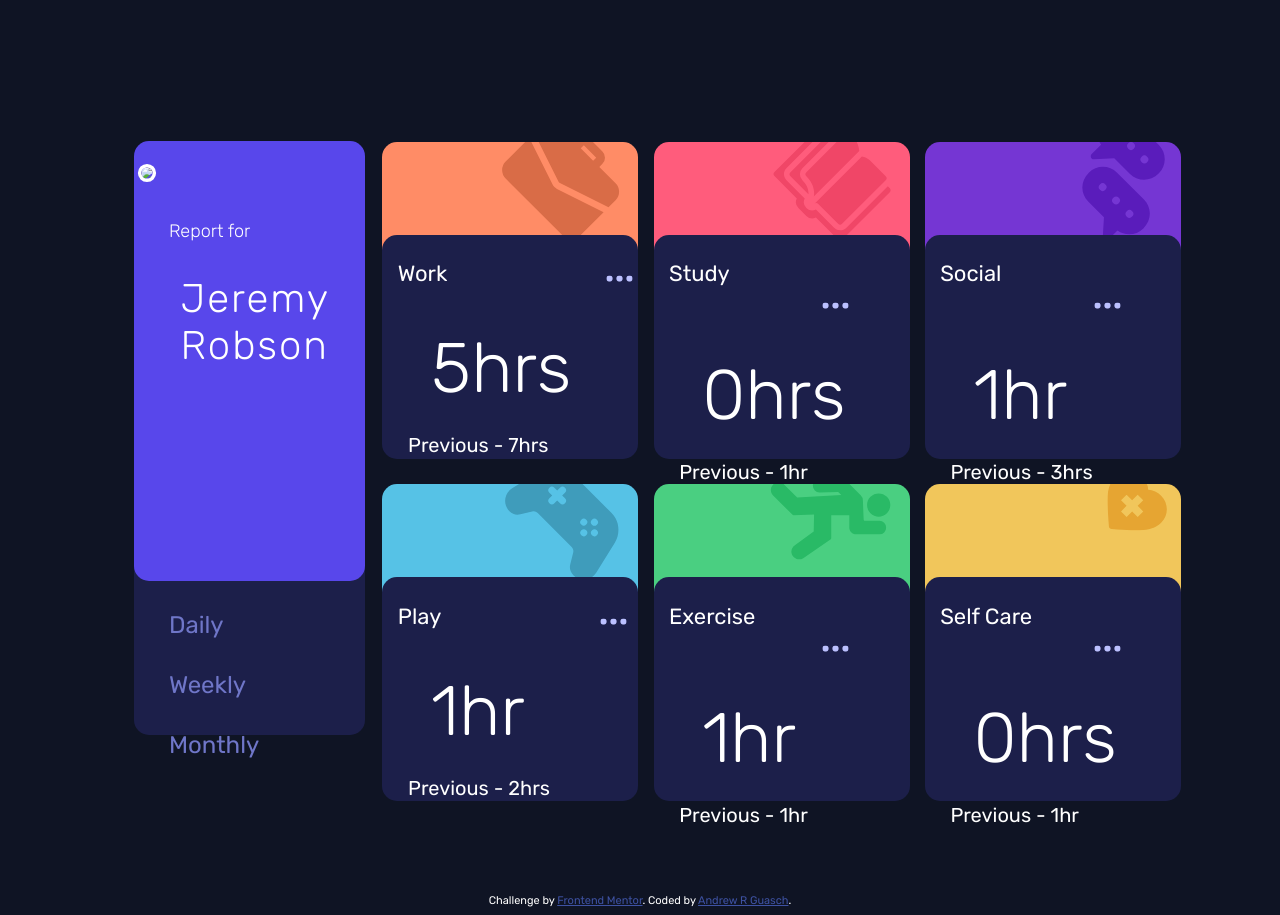
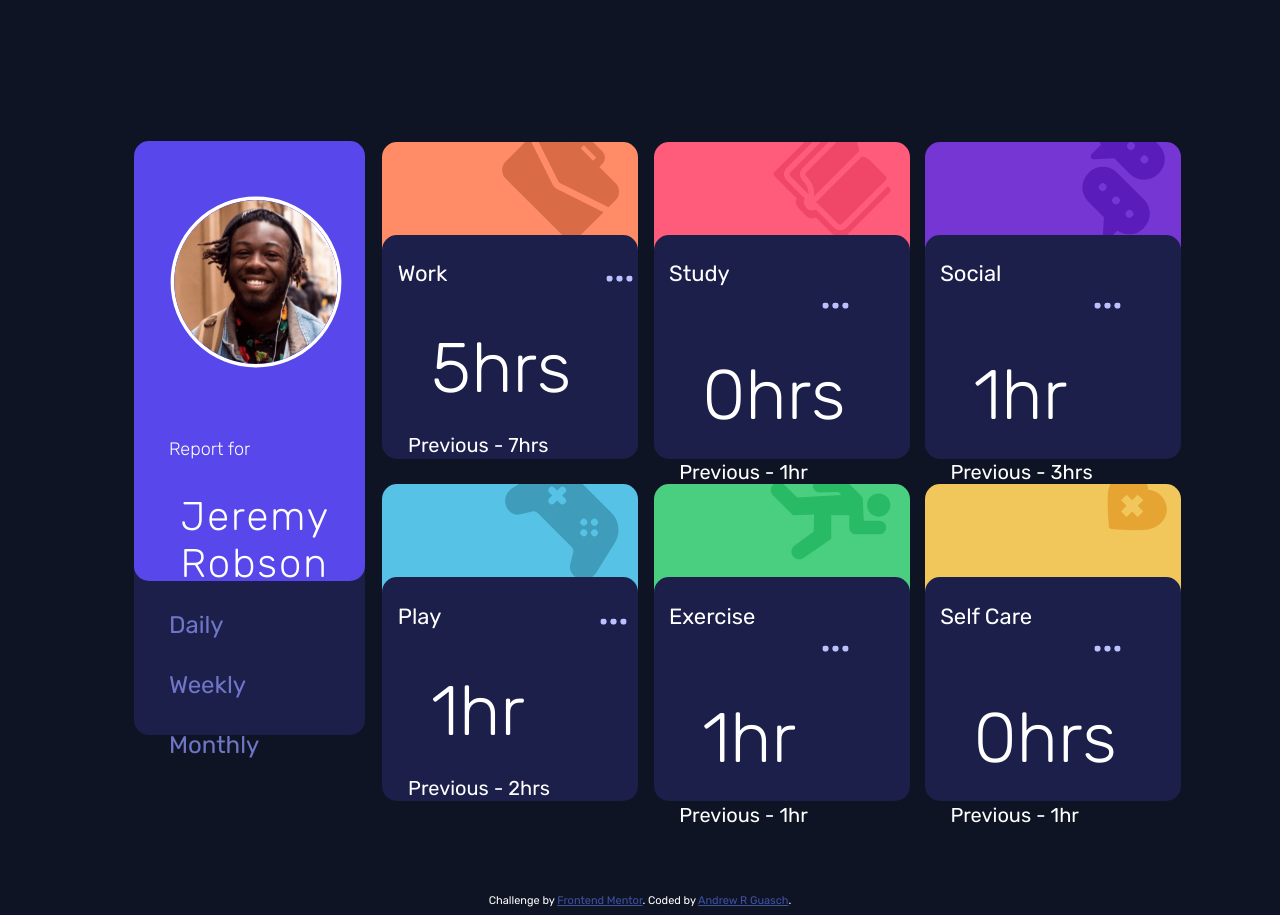
Before and after one commit to AndrewGuadi/Time-tracking-website, a plain HTML site: page index.html in a window 1280 px wide. Drawn offline with Linux system fonts and the light colour scheme; the site is published under a folder, as on GitHub Pages, so addresses that start at the root find nothing.

Commit message:
Update index.html

```diff
--- a/index.html
+++ b/index.html
@@ -20,7 +20,7 @@
     <div class="container">
       <div class="left-box">
         <div id="customer">
-          <img src="/images/image-jeremy.png" id="profile-pic">
+          <img src="images/image-jeremy.png" id="profile-pic">
           <h5>Report for</h5>
           <h2>Jeremy Robson</h2>
         </div>
```
